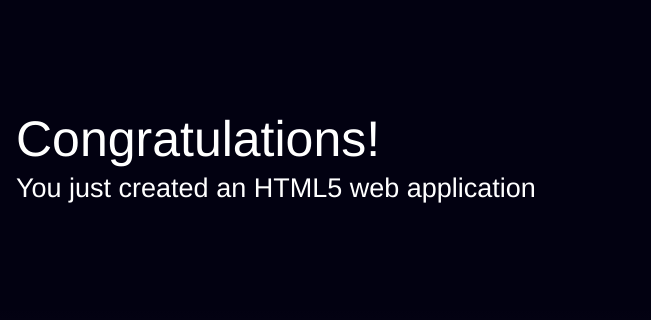
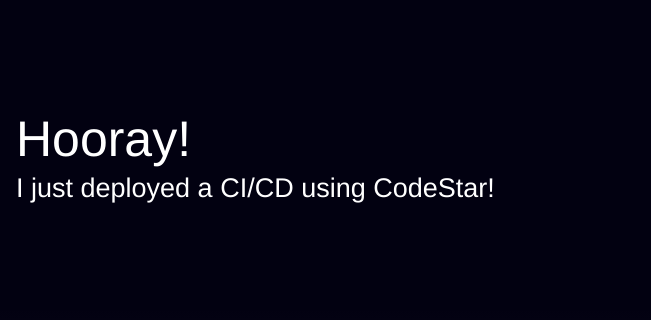
Before and after one commit to thirdcaptain/CodeStar-tutorial, a plain HTML site: page webpage/index.html in a window 1280 px wide. Shown: the part 171-491 px from the top of the page, 629-1280 px from the left. Drawn offline with Linux system fonts and the light colour scheme.

Commit message:
Updated webpage

```diff
--- a/webpage/index.html
+++ b/webpage/index.html
@@ -58,8 +58,8 @@
         <div class="message">
             <a class="twitter-link" href="http://twitter.com/home/?status=I%20created%20a%20project%20with%20AWS%20CodeStar!%20%23AWS%20%23AWSCodeStar%20https%3A%2F%2Faws.amazon.com%2Fcodestar"><img src="img/tweet.svg" /></a>
             <div class="text">
-                <h1>Congratulations!</h1>
-                <h2>You just created an HTML5 web application</h2>
+                <h1>Hooray!</h1>
+                <h2>I just deployed a CI/CD using CodeStar!</h2>
             </div>
         </div>
     </div>
```
